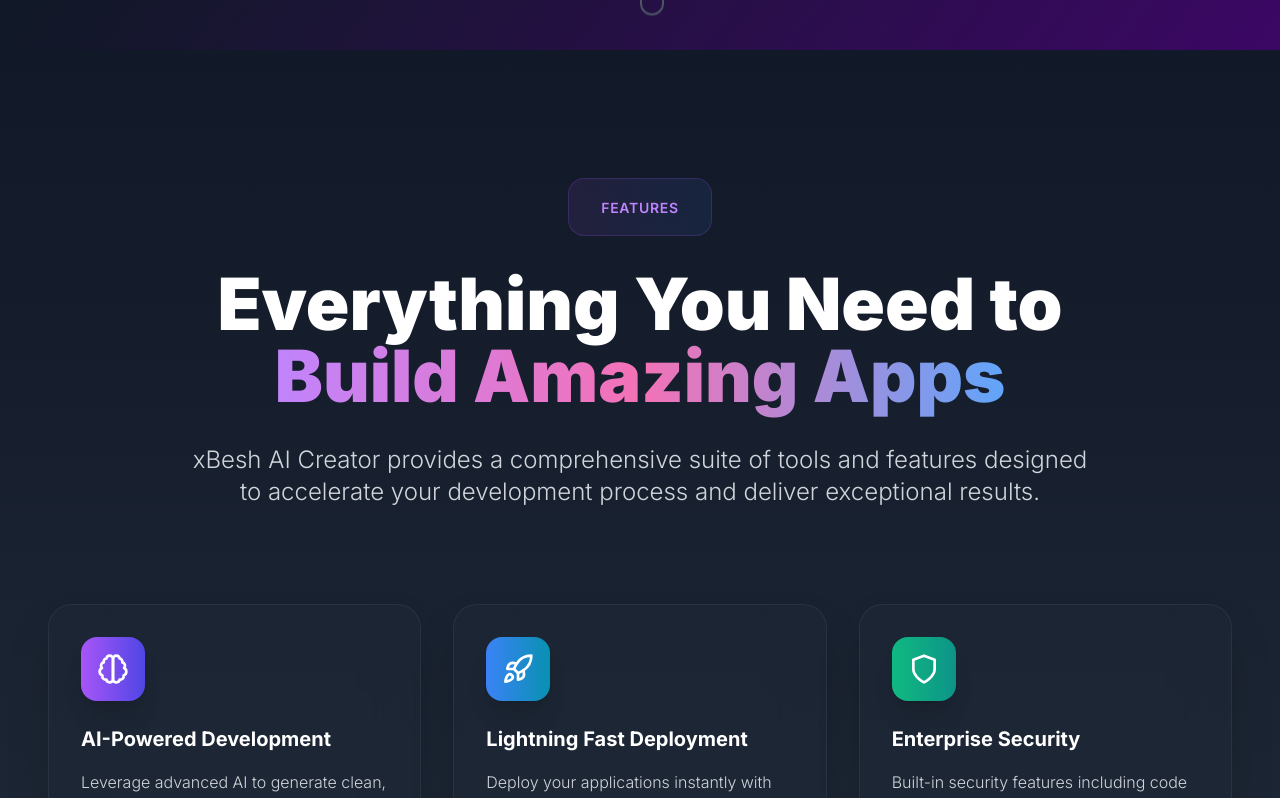
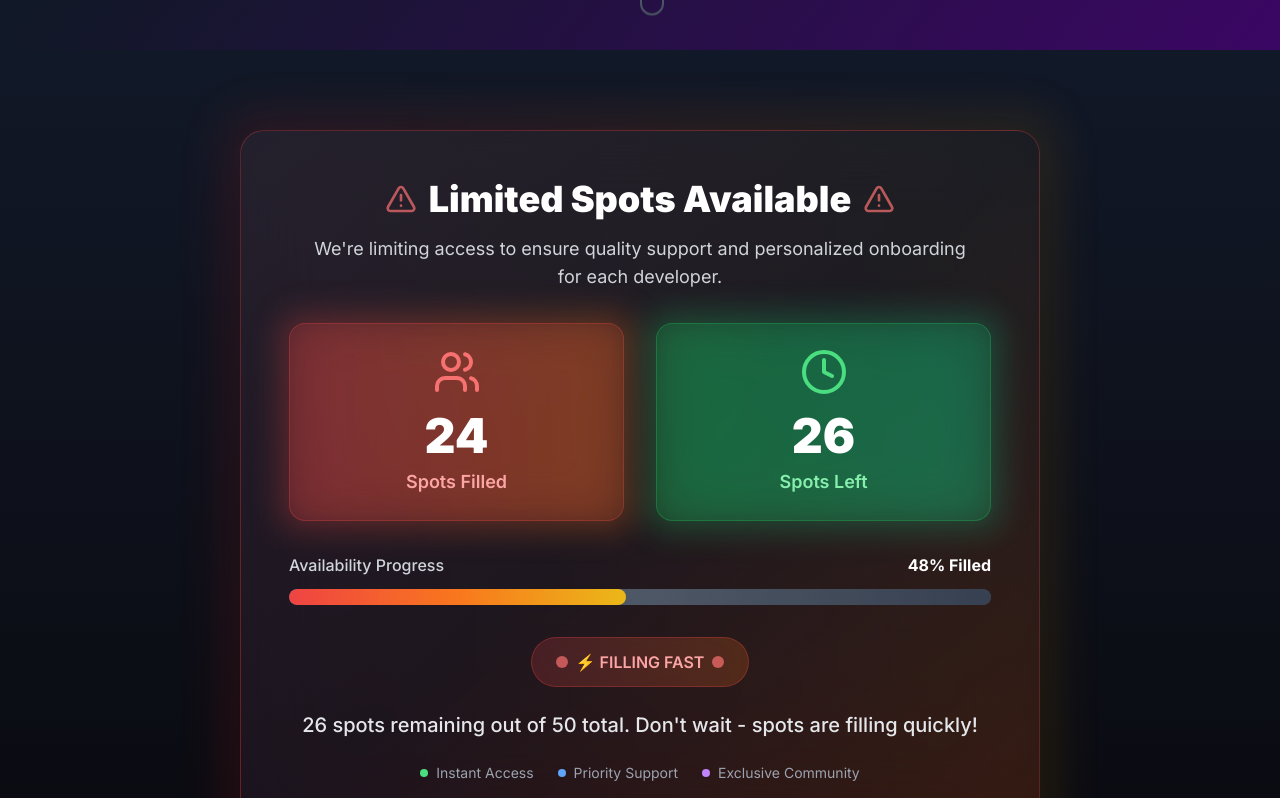
Before and after one commit to xbmilan/xbesh_webinar_2july, a React (Vite) app: page / in a window 1280 px wide. Shown: the part 1642-2440 px from the top of the page. Built offline with nearby package versions, Linux system fonts and the light colour scheme.

Commit message:
Changes done on local machine

```diff
--- a/src/App.tsx
+++ b/src/App.tsx
@@ -5,11 +5,13 @@
 import Bonuses from './components/Bonuses';
 import FAQSection from './components/FAQSection';
 import Footer from './components/Footer';
+import SpotAvailability from './components/SpotAvailability';
 
 function App() {
   return (
     <div className="min-h-screen bg-gray-900">
       <Hero />
+      <SpotAvailability />
       <Features />
       <TestimonialsSection />
       <Pricing />
--- /dev/null
+++ b/src/components/SpotAvailability.tsx
@@ -0,0 +1,127 @@
+import { useState, useEffect } from 'react';
+import { Users, Clock, AlertTriangle } from 'lucide-react';
+
+const SpotAvailability = () => {
+  const [spotsFilled, setSpotsFilled] = useState(24);
+  const [spotsLeft, setSpotsLeft] = useState(26);
+  const totalSpots = 50;
+
+  // Simulate real-time spot updates (optional - can be removed for static display)
+  useEffect(() => {
+    const interval = setInterval(() => {
+      // Randomly update spots occasionally to create urgency
+      if (Math.random() < 0.1 && spotsLeft > 0) { // 10% chance every 30 seconds
+        setSpotsFilled(prev => prev + 1);
+        setSpotsLeft(prev => prev - 1);
+      }
+    }, 30000); // Check every 30 seconds
+
+    return () => clearInterval(interval);
+  }, [spotsLeft]);
+
+  const fillPercentage = (spotsFilled / totalSpots) * 100;
+
+  return (
+    <section className="py-20 bg-gradient-to-b from-gray-900 to-gray-950">
+      <div className="max-w-4xl mx-auto px-6 sm:px-8 lg:px-12">
+        <div className="relative">
+          {/* Background Effects */}
+          <div className="absolute -inset-4 bg-gradient-to-r from-red-600/20 via-orange-600/20 to-yellow-600/20 rounded-3xl blur-xl animate-pulse"></div>
+
+          <div className="relative bg-gradient-to-br from-gray-800/50 via-gray-900/50 to-red-900/20 backdrop-blur-2xl rounded-3xl p-8 md:p-12 border border-red-500/30 shadow-2xl">
+
+            {/* Header */}
+            <div className="text-center mb-8">
+              <div className="flex items-center justify-center space-x-3 mb-4">
+                <AlertTriangle className="w-8 h-8 text-red-400 animate-pulse" />
+                <h2 className="text-3xl md:text-4xl font-black text-white">
+                  Limited Spots Available
+                </h2>
+                <AlertTriangle className="w-8 h-8 text-red-400 animate-pulse" />
+              </div>
+              <p className="text-lg text-gray-300 max-w-2xl mx-auto">
+                We're limiting access to ensure quality support and personalized onboarding for each developer.
+              </p>
+            </div>
+
+            {/* Spot Counter */}
+            <div className="grid md:grid-cols-2 gap-8 mb-8">
+              <div className="text-center">
+                <div className="relative">
+                  <div className="absolute -inset-2 bg-gradient-to-r from-red-500/30 to-orange-500/30 rounded-2xl blur-lg"></div>
+                  <div className="relative bg-red-500/10 backdrop-blur-xl border border-red-500/30 rounded-2xl p-6">
+                    <Users className="w-12 h-12 text-red-400 mx-auto mb-4" />
+                    <div className="text-5xl font-black text-white mb-2">{spotsFilled}</div>
+                    <div className="text-red-300 font-semibold text-lg">Spots Filled</div>
+                  </div>
+                </div>
+              </div>
+
+              <div className="text-center">
+                <div className="relative">
+                  <div className="absolute -inset-2 bg-gradient-to-r from-green-500/30 to-emerald-500/30 rounded-2xl blur-lg"></div>
+                  <div className="relative bg-green-500/10 backdrop-blur-xl border border-green-500/30 rounded-2xl p-6">
+                    <Clock className="w-12 h-12 text-green-400 mx-auto mb-4" />
+                    <div className="text-5xl font-black text-white mb-2">{spotsLeft}</div>
+                    <div className="text-green-300 font-semibold text-lg">Spots Left</div>
+                  </div>
+                </div>
+              </div>
+            </div>
+
+            {/* Progress Bar */}
+            <div className="mb-8">
+              <div className="flex justify-between items-center mb-3">
+                <span className="text-gray-300 font-medium">Availability Progress</span>
+                <span className="text-white font-bold">{fillPercentage.toFixed(0)}% Filled</span>
+              </div>
+              <div className="relative h-4 bg-gray-700 rounded-full overflow-hidden">
+                <div className="absolute inset-0 bg-gradient-to-r from-gray-600 to-gray-700 rounded-full"></div>
+                <div
+                  className="absolute top-0 left-0 h-full bg-gradient-to-r from-red-500 via-orange-500 to-yellow-500 rounded-full transition-all duration-1000 ease-out"
+                  style={{ width: `${fillPercentage}%` }}
+                ></div>
+                <div className="absolute inset-0 bg-gradient-to-r from-transparent via-white/10 to-transparent animate-pulse"></div>
+              </div>
+            </div>
+
+            {/* Urgency Message */}
+            <div className="text-center">
+              <div className="inline-flex items-center space-x-2 bg-gradient-to-r from-red-500/20 to-orange-500/20 backdrop-blur-xl border border-red-500/30 rounded-full px-6 py-3 mb-6">
+                <div className="w-3 h-3 bg-red-400 rounded-full animate-pulse"></div>
+                <span className="text-red-300 font-semibold">
+                  {spotsLeft <= 10 ? '🚨 ALMOST FULL' : '⚡ FILLING FAST'}
+                </span>
+                <div className="w-3 h-3 bg-red-400 rounded-full animate-pulse"></div>
+              </div>
+
+              <p className="text-xl text-gray-200 font-medium mb-6">
+                {spotsLeft <= 10
+                  ? `Only ${spotsLeft} spots remaining! Secure your access now before it's too late.`
+                  : `${spotsLeft} spots remaining out of ${totalSpots} total. Don't wait - spots are filling quickly!`
+                }
+              </p>
+
+              <div className="flex flex-col sm:flex-row items-center justify-center space-y-4 sm:space-y-0 sm:space-x-6 text-sm text-gray-400">
+                <div className="flex items-center space-x-2">
+                  <div className="w-2 h-2 bg-green-400 rounded-full"></div>
+                  <span>Instant Access</span>
+                </div>
+                <div className="flex items-center space-x-2">
+                  <div className="w-2 h-2 bg-blue-400 rounded-full"></div>
+                  <span>Priority Support</span>
+                </div>
+                <div className="flex items-center space-x-2">
+                  <div className="w-2 h-2 bg-purple-400 rounded-full"></div>
+                  <span>Exclusive Community</span>
+                </div>
+              </div>
+            </div>
+          </div>
+        </div>
+      </div>
+    </section>
+  );
+};
+
+export default SpotAvailability;
```
